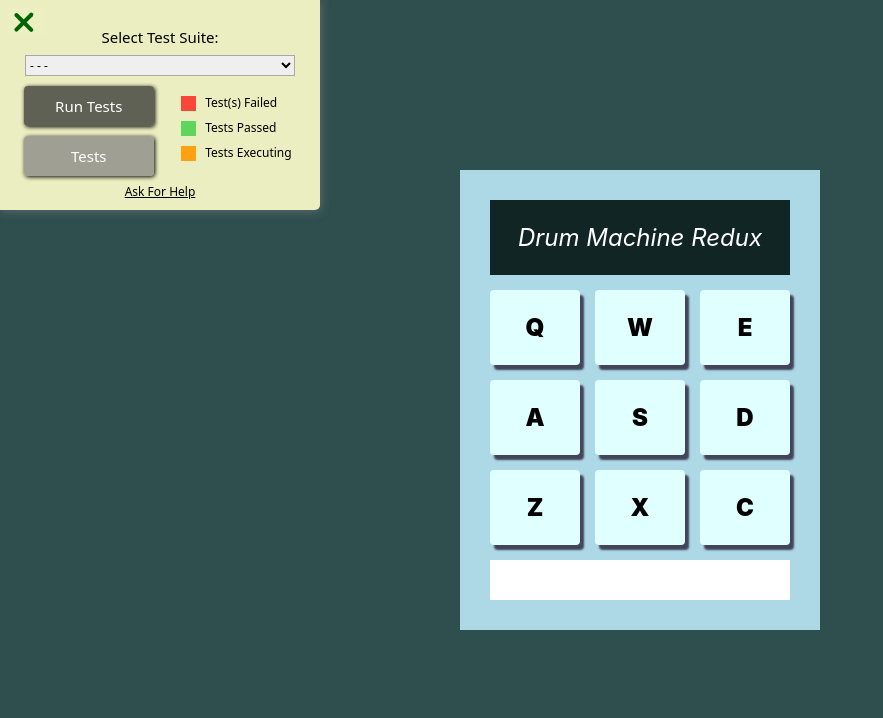
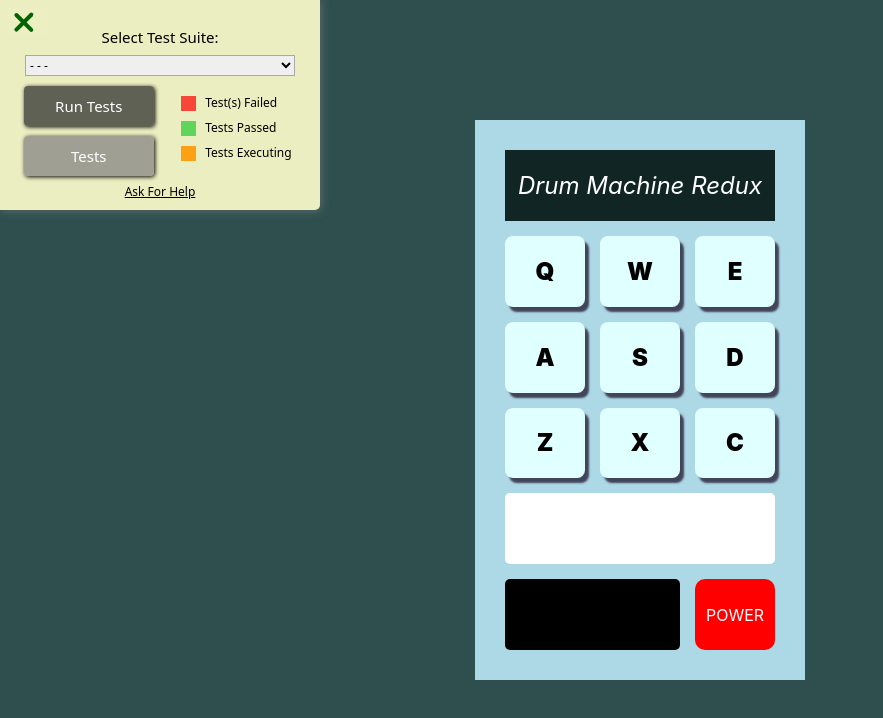
Before and after one commit to MarcinPietkiewicz/drum-machine-redux, a React (Create React App) app: page / in a window 1280 px wide. Shown: the top 718 px of the page, without its empty margins (0-883 px from the left). Built offline with nearby package versions, Linux system fonts and the light colour scheme.

Commit message:
Added power display component

```diff
--- a/src/App.css
+++ b/src/App.css
@@ -27,16 +27,17 @@ body {
 
 #drum-machine {
   background-color: lightblue;
-  width: 300px;
-  height: 400px;
+  width: 270px;
+  height: 500px;
   display: grid;
   padding: 30px;
   grid-template-columns: 1fr 1fr 1fr;
-  grid-template-rows: repeat(4, 1fr) 40px;
+  grid-template-rows: repeat(6, 1fr);
   gap: 15px;
 }
 
-#display {
+#display-instrument {
+  border-radius:5px;
   background-color: white;
   grid-column: 1 / 4;
   display: flex;
@@ -49,3 +50,20 @@ body {
   -moz-user-select: none;
   -ms-user-select: none;
 }
+#display-power {
+  border-radius:5px;
+  background-color:black;
+  grid-column: 1 / 3;
+  color:white;
+  display:flex;
+  justify-content: center;
+  align-items: center;
+}
+#power-button {
+  border-radius:10px;
+  background-color: red;
+  color:white;
+  display: flex;
+  justify-content: center;
+  align-items: center;
+}
--- a/src/App.js
+++ b/src/App.js
@@ -1,7 +1,8 @@
 import React from "react";
 import "./App.css";
 import DrumBox from "./DrumBox";
-import Display from "./Display";
+import DisplayInstrument from "./DisplayInstrument";
+import DisplayPower from './DisplayPower';
 
 class App extends React.Component {
   constructor(props) {
@@ -20,7 +21,8 @@ class App extends React.Component {
         <div className="App" id="drum-machine">
           <div id="header">Drum Machine Redux</div>
           <DrumBox upDisplay={this.updateDisplay} />
-          <Display display={this.state.display}/>
+          <DisplayInstrument display={this.state.display}/>
+          <DisplayPower />
         </div>
       </div>
     );
--- a/src/Display.js
+++ /dev/null
@@ -1,15 +0,0 @@
-import React from "react";
-
-class Display extends React.Component {
-
-
-    render() {
-        return (
-            <div id="display">{this.props.display}</div>
-        )
-    }
-}
-
-
-
-export default Display;
--- /dev/null
+++ b/src/DisplayInstrument.js
@@ -0,0 +1,11 @@
+import React from "react";
+
+class DisplayInstrument extends React.Component {
+  render() {
+    return (
+        <div id="display-instrument">{this.props.display}</div>
+    );
+  }
+}
+
+export default DisplayInstrument;
--- /dev/null
+++ b/src/DisplayPower.js
@@ -0,0 +1,14 @@
+import React from "react";
+
+class DisplayPower extends React.Component {
+  render() {
+    return (
+      <React.Fragment>
+        <div id="display-power"></div>
+        <div id="power-button">POWER</div>
+      </React.Fragment>
+    );
+  }
+}
+
+export default DisplayPower;
--- a/src/DrumPad.css
+++ b/src/DrumPad.css
@@ -1,8 +1,7 @@
 .drum-pad {
-  background-color:yellow;
   width: 100%;
   height: 100%;
-  border-radius:4px;
+  border-radius:8px;
   display: flex;
   justify-content: center;
   align-items: center;
```
